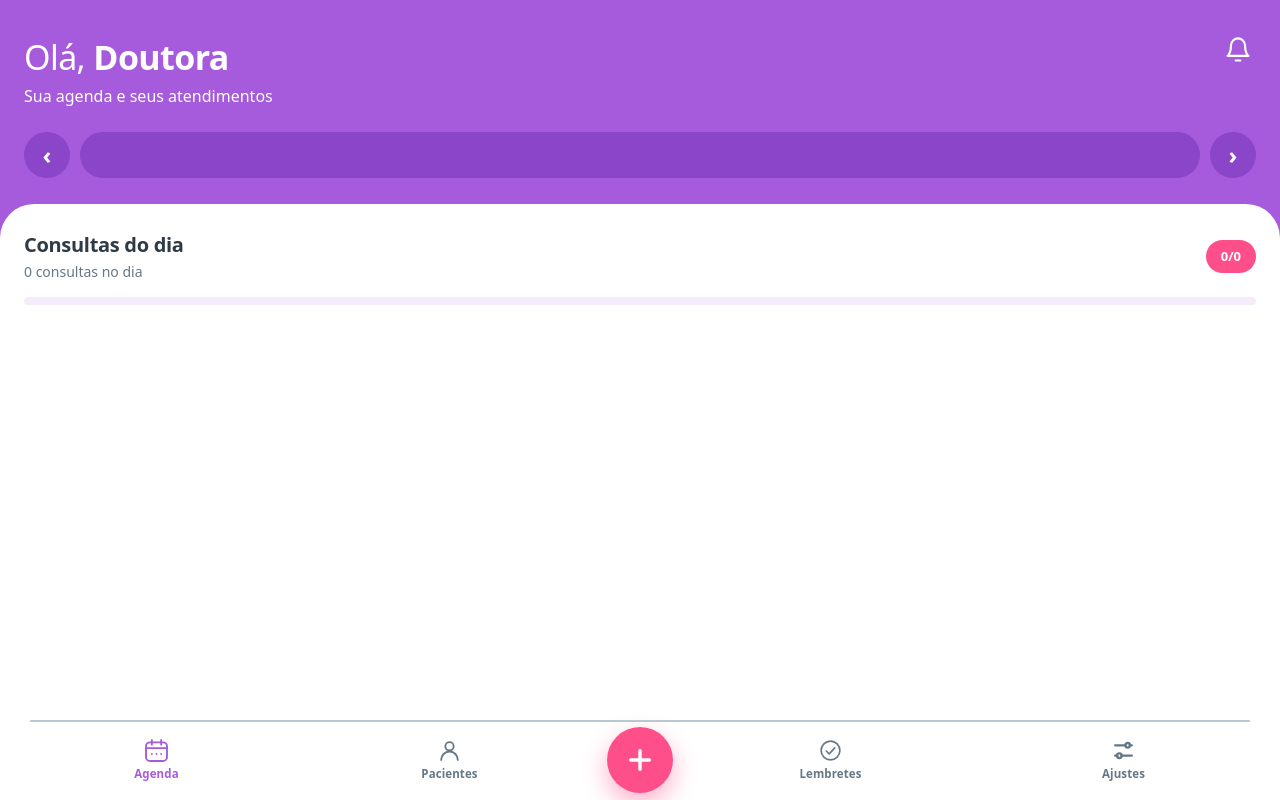
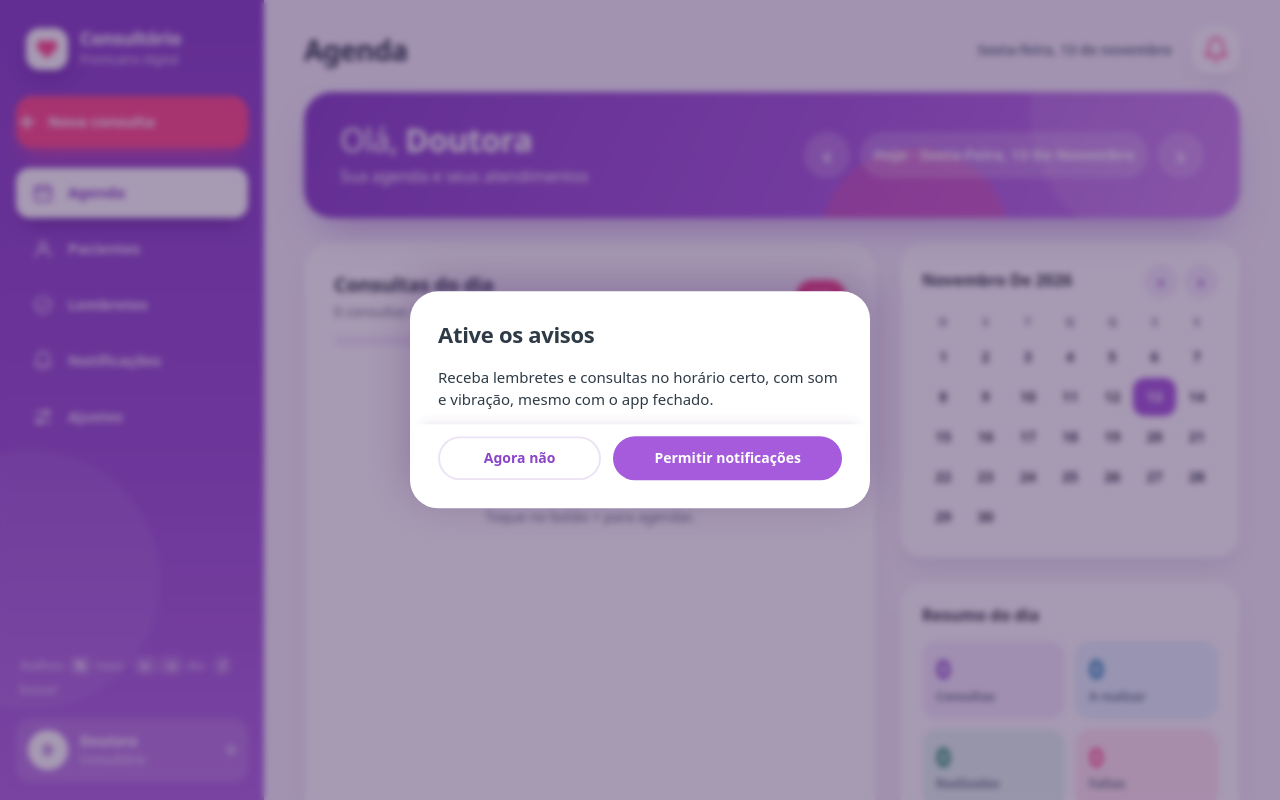
Before and after one commit to weverton790458597/app-gata, a plain HTML site: page index.html in a window 1280 px wide. Drawn offline with Linux system fonts and the light colour scheme.

Commit message:
Update index.html

```diff
--- a/index.html
+++ b/index.html
@@ -14,6 +14,7 @@
   <title>Consultório</title>
   <link rel="stylesheet" href="fonts.css">
   <link rel="stylesheet" href="style.css">
+  <link rel="stylesheet" href="desktop.css">
 </head>
 <body>
   <svg width="0" height="0" style="position:absolute" aria-hidden="true" focusable="false">
@@ -51,6 +52,7 @@
         <button class="back" id="btn-back" type="button" aria-label="Voltar" hidden>‹</button>
         <h1 id="screen-title">Agenda</h1>
       </div>
+      <time class="top-date" id="top-date"></time>
       <button class="streak bell js-bell" type="button" aria-label="Notificações"><svg class="ic"><use href="#i-bell"/></svg><b class="js-bell-n" hidden>0</b></button>
     </header>
     <main id="main">
@@ -81,6 +83,28 @@
             <p class="empty-s">Toque no botão + para agendar.</p>
           </div>
         </div>
+        <aside class="side" id="agenda-side" aria-label="Calendário e resumo">
+          <section class="dcard">
+            <div class="dc-h"><b id="cal-title"></b><span class="cal-nav"><button id="cal-prev" type="button" aria-label="Mês anterior">‹</button><button id="cal-next" type="button" aria-label="Próximo mês">›</button></span></div>
+            <div class="cal-wd" aria-hidden="true"><span>D</span><span>S</span><span>T</span><span>Q</span><span>Q</span><span>S</span><span>S</span></div>
+            <div class="cal-g" id="cal-grid"></div>
+          </section>
+          <section class="dcard">
+            <div class="dc-h"><span>Resumo do dia</span></div>
+            <div class="sx-grid">
+              <div class="sx"><b id="sx-total">0</b><span>Consultas</span></div>
+              <div class="sx info"><b id="sx-pend">0</b><span>A realizar</span></div>
+              <div class="sx ok"><b id="sx-done">0</b><span>Realizadas</span></div>
+              <div class="sx bad"><b id="sx-miss">0</b><span>Faltas</span></div>
+            </div>
+            <p class="next-up" id="next-up" hidden></p>
+          </section>
+          <section class="dcard">
+            <div class="dc-h"><span>Próximos lembretes</span><button class="mini" id="side-rem-all" type="button">Ver todos</button></div>
+            <div id="side-rem"></div>
+            <p class="row-s dk" id="side-rem-empty" hidden>Nenhum lembrete pendente.</p>
+          </section>
+        </aside>
       </section>
       <section class="screen" id="screen-patients">
         <label class="search flat">
@@ -155,11 +179,15 @@
       </section>
     </main>
     <nav class="nav" aria-label="Navegação principal">
-      <button class="active" data-go="agenda" type="button" aria-label="Agenda"><svg class="ic"><use href="#i-calendar"/></svg><span>Agenda</span></button>
-      <button data-go="patients" type="button" aria-label="Pacientes"><svg class="ic"><use href="#i-user"/></svg><span>Pacientes</span></button>
-      <button class="fab" id="fab" type="button" aria-label="Novo"><svg class="ic"><use href="#i-plus"/></svg></button>
-      <button data-go="reminders" type="button" aria-label="Lembretes"><svg class="ic"><use href="#i-circle-check"/></svg><span>Lembretes</span></button>
-      <button data-go="more" type="button" aria-label="Mais"><svg class="ic"><use href="#i-settings"/></svg><span>Ajustes</span></button>
+      <div class="brand"><span class="brand-mark"><svg class="ic"><use href="#i-heart"/></svg></span><div><b>Consultório</b><small>Prontuário digital</small></div></div>
+      <button class="active" data-go="agenda" type="button" aria-label="Agenda" title="Agenda (1)"><svg class="ic"><use href="#i-calendar"/></svg><span>Agenda</span></button>
+      <button data-go="patients" type="button" aria-label="Pacientes" title="Pacientes (2)"><svg class="ic"><use href="#i-user"/></svg><span>Pacientes</span></button>
+      <button class="fab" id="fab" type="button" aria-label="Novo" title="Novo (N)"><svg class="ic"><use href="#i-plus"/></svg><span class="lbl">Nova consulta</span></button>
+      <button data-go="reminders" type="button" aria-label="Lembretes" title="Lembretes (3)"><svg class="ic"><use href="#i-circle-check"/></svg><span>Lembretes</span></button>
+      <button class="only-shell" data-go="notifs" type="button" aria-label="Notificações" title="Notificações"><svg class="ic"><use href="#i-bell"/></svg><span>Notificações</span><b class="js-bell-n" hidden>0</b></button>
+      <button data-go="more" type="button" aria-label="Mais" title="Ajustes (4)"><svg class="ic"><use href="#i-settings"/></svg><span>Ajustes</span></button>
+      <p class="nav-tip">Atalhos: <kbd>N</kbd> novo · <kbd>←</kbd><kbd>→</kbd> dia · <kbd>/</kbd> buscar</p>
+      <button class="nav-foot" id="side-me" type="button" aria-label="Perfil e ajustes"><span class="av" id="side-av">D</span><span class="who"><b id="side-name">Doutora</b><small id="side-sub">Consultório</small></span><i class="dot" id="side-dot"></i></button>
     </nav>
   </div>
   <div class="backdrop" id="backdrop"></div>
```
